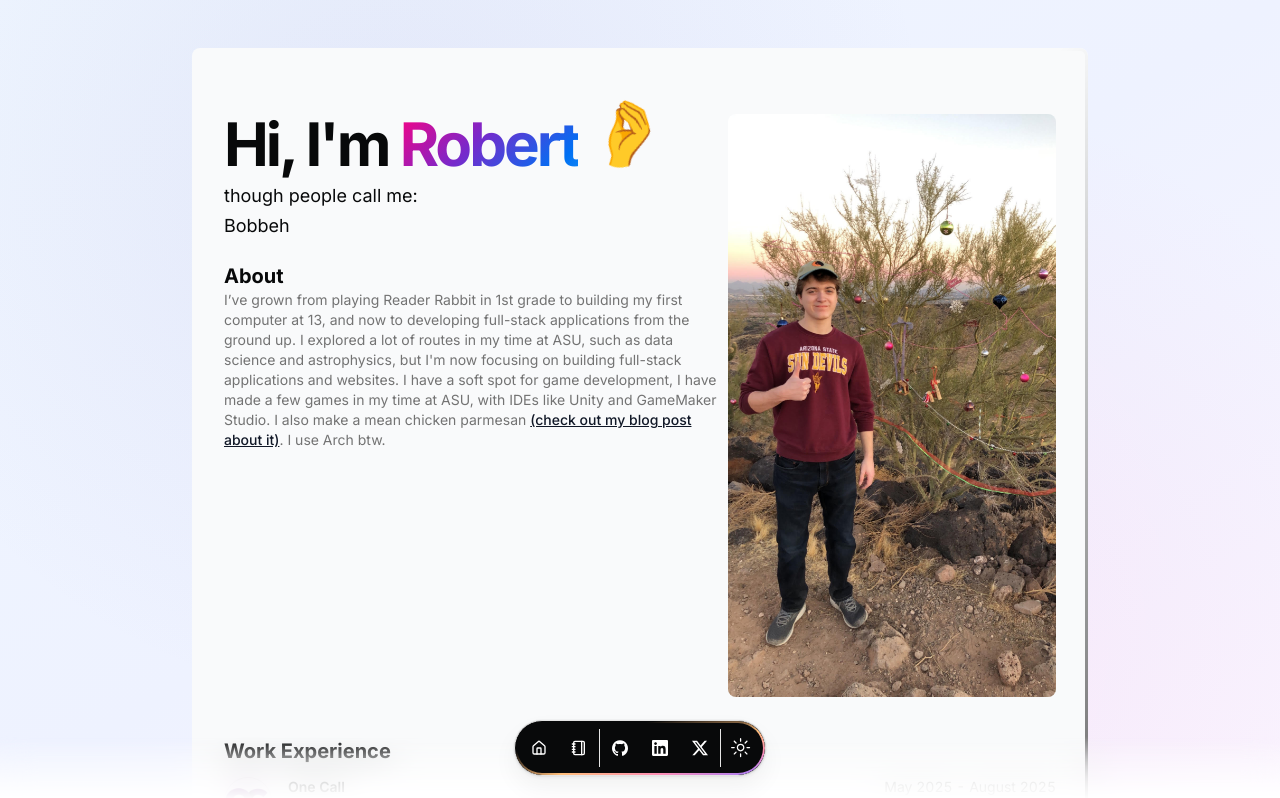
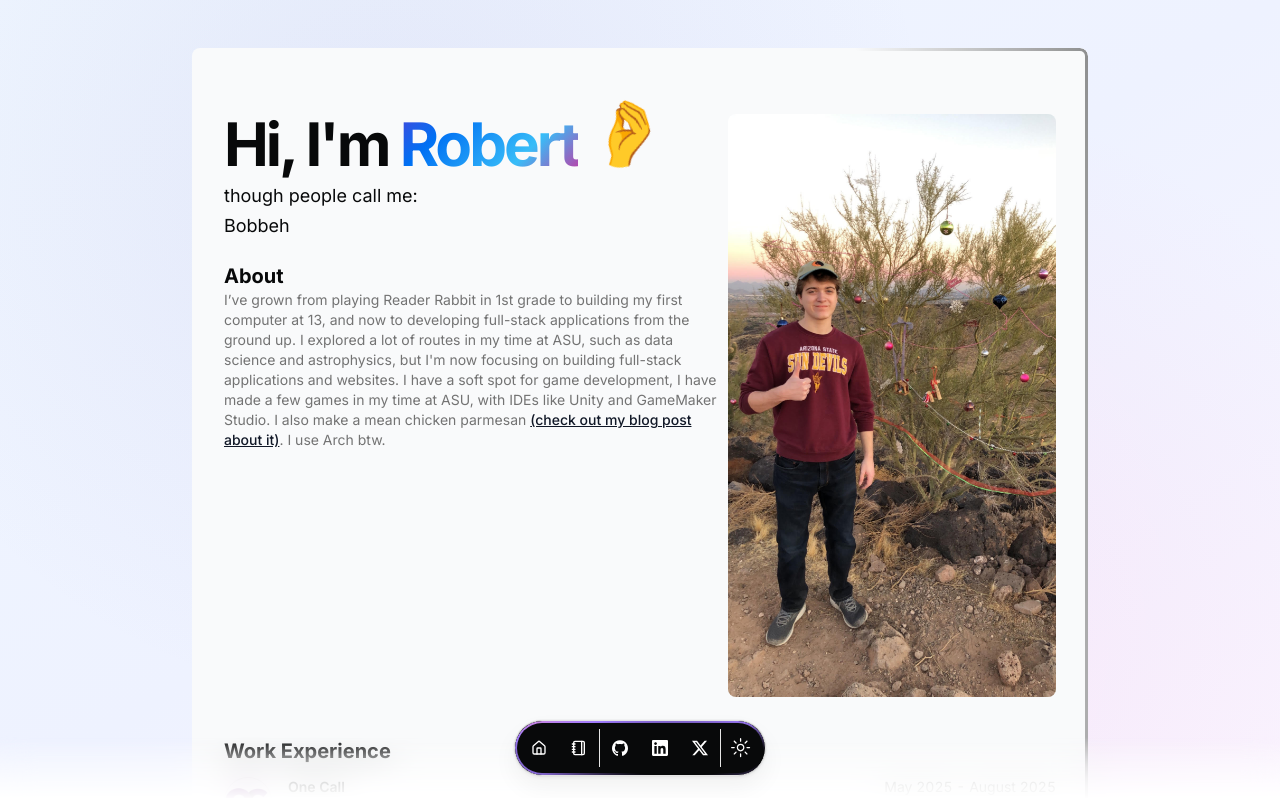
Before and after one commit to bdelucia/portfolio, a Next.js app: page / in a window 1280 px wide. Shown: the top 798 px of the page. Built offline with nearby package versions, Linux system fonts and the light colour scheme.

Commit message:
animations fix

```diff
--- a/src/app/globals.css
+++ b/src/app/globals.css
@@ -163,45 +163,15 @@
             opacity: 0;
         }
     }
-  @keyframes aurora {
-  0% {
-    background-position: 0% 50%;
-    transform: rotate(-5deg) scale(0.9);
+    @keyframes shiny-text {
+        0%,
+        90%,
+        100% {
+            background-position: calc(-100% - var(--shiny-width)) 0;
         }
-  25% {
-    background-position: 50% 100%;
-    transform: rotate(5deg) scale(1.1);
-        }
-  50% {
-    background-position: 100% 50%;
-    transform: rotate(-3deg) scale(0.95);
-        }
-  75% {
-    background-position: 50% 0%;
-    transform: rotate(3deg) scale(1.05);
-        }
-  100% {
-    background-position: 0% 50%;
-    transform: rotate(-5deg) scale(0.9);
-        }
-    }
-  @keyframes shine {
-  0% {
-    background-position: 0% 0%;
-        }
-  50% {
-    background-position: 100% 100%;
-        }
-  to {
-    background-position: 0% 0%;
-        }
-    }
-  @keyframes shiny-text {
-  0%, 90%, 100% {
-    background-position: calc(-100% - var(--shiny-width)) 0;
-        }
-  30%, 60% {
-    background-position: calc(100% + var(--shiny-width)) 0;
+        30%,
+        60% {
+            background-position: calc(100% + var(--shiny-width)) 0;
         }
     }
 }
--- a/tailwind.config.ts
+++ b/tailwind.config.ts
@@ -74,10 +74,45 @@
                     from: { height: "var(--radix-accordion-content-height)" },
                     to: { height: "0" },
                 },
+                aurora: {
+                    "0%": {
+                        "background-position": "0% 50%",
+                        transform: "rotate(-5deg) scale(0.9)",
+                    },
+                    "25%": {
+                        "background-position": "50% 100%",
+                        transform: "rotate(5deg) scale(1.1)",
+                    },
+                    "50%": {
+                        "background-position": "100% 50%",
+                        transform: "rotate(-3deg) scale(0.95)",
+                    },
+                    "75%": {
+                        "background-position": "50% 0%",
+                        transform: "rotate(3deg) scale(1.05)",
+                    },
+                    "100%": {
+                        "background-position": "0% 50%",
+                        transform: "rotate(-5deg) scale(0.9)",
+                    },
+                },
+                shine: {
+                    "0%": {
+                        "background-position": "0% 0%",
+                    },
+                    "50%": {
+                        "background-position": "100% 100%",
+                    },
+                    to: {
+                        "background-position": "0% 0%",
+                    },
+                },
             },
             animation: {
                 "accordion-down": "accordion-down 0.2s ease-out",
                 "accordion-up": "accordion-up 0.2s ease-out",
+                aurora: "aurora 8s ease-in-out infinite alternate",
+                shine: "shine var(--duration) infinite linear",
             },
         },
     },
```
